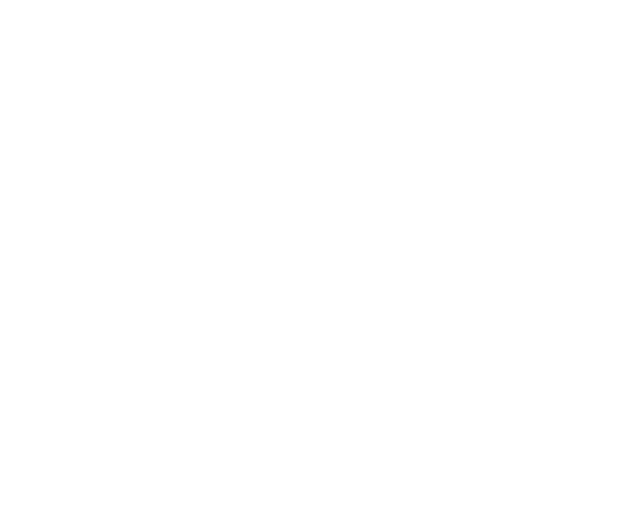
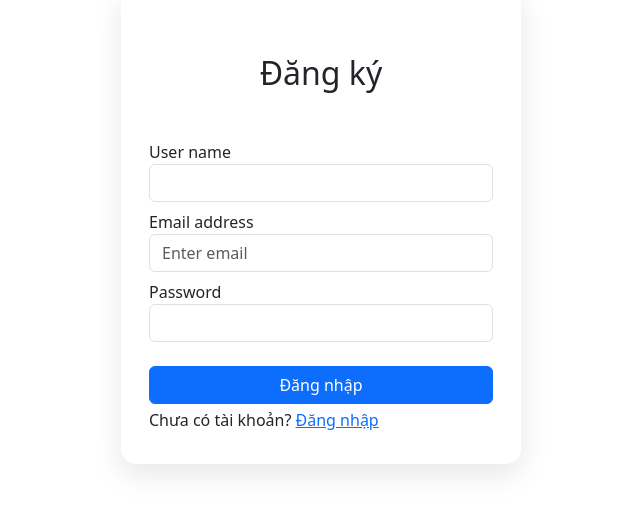
Before and after one commit to hai-dang-vt19/interior_ui, a Vue app: page /auth/register in a window 1280 px wide. Shown: the part 173-686 px from the top of the page, without its empty margins (319-959 px from the left). Built offline with nearby package versions, Linux system fonts and the light colour scheme.

Commit message:
Craete text and css left bar admin

```diff
--- a/package.json
+++ b/package.json
@@ -9,8 +9,10 @@
   },
   "dependencies": {
     "axios": "^1.7.2",
+    "bootstrap": "^5.3.3",
+    "bootstrap-vue": "^2.23.1",
     "core-js": "^3.8.3",
-    "vue": "^2.6.14",
+    "vue": "2",
     "vue-router": "^3.6.5",
     "vuejs-paginate": "^2.1.0",
     "vuex": "^3.6.2"
--- a/src/layouts/AdminLayout.vue
+++ b/src/layouts/AdminLayout.vue
@@ -1,6 +1,89 @@
 <template>
-  <div>
-    <router-view></router-view> <!-- Nội dung của các route con sẽ được hiển thị ở đây -->
+  <div class="d-flex">
+    <div class="nav-interior text-wrap">
+      <div class="mb-2">
+        <b-img :src="require('@/assets/logo.png')" fluid class="img-logo"></b-img>
+      </div>
+      <div class="list-item">
+        <router-link :to="{name: 'DashboardPage'}" class="router-link active">
+          <svg xmlns="http://www.w3.org/2000/svg" width="16" height="16" fill="currentColor" class="bi bi-speedometer" viewBox="0 0 16 16">
+            <path d="M8 2a.5.5 0 0 1 .5.5V4a.5.5 0 0 1-1 0V2.5A.5.5 0 0 1 8 2M3.732 3.732a.5.5 0 0 1 .707 0l.915.914a.5.5 0 1 1-.708.708l-.914-.915a.5.5 0 0 1 0-.707M2 8a.5.5 0 0 1 .5-.5h1.586a.5.5 0 0 1 0 1H2.5A.5.5 0 0 1 2 8m9.5 0a.5.5 0 0 1 .5-.5h1.5a.5.5 0 0 1 0 1H12a.5.5 0 0 1-.5-.5m.754-4.246a.39.39 0 0 0-.527-.02L7.547 7.31A.91.91 0 1 0 8.85 8.569l3.434-4.297a.39.39 0 0 0-.029-.518z"/>
+            <path fill-rule="evenodd" d="M6.664 15.889A8 8 0 1 1 9.336.11a8 8 0 0 1-2.672 15.78zm-4.665-4.283A11.95 11.95 0 0 1 8 10c2.186 0 4.236.585 6.001 1.606a7 7 0 1 0-12.002 0"/>
+          </svg>
+          <div class="ms-2">Dashboard</div>
+        </router-link>
+        <router-link :to="{name: 'DashboardPage'}" class="router-link">
+          <svg xmlns="http://www.w3.org/2000/svg" width="16" height="16" fill="currentColor" class="bi bi-basket2-fill" viewBox="0 0 16 16">
+            <path d="M5.929 1.757a.5.5 0 1 0-.858-.514L2.217 6H.5a.5.5 0 0 0-.5.5v1a.5.5 0 0 0 .5.5h.623l1.844 6.456A.75.75 0 0 0 3.69 15h8.622a.75.75 0 0 0 .722-.544L14.877 8h.623a.5.5 0 0 0 .5-.5v-1a.5.5 0 0 0-.5-.5h-1.717L10.93 1.243a.5.5 0 1 0-.858.514L12.617 6H3.383zM4 10a1 1 0 0 1 2 0v2a1 1 0 1 1-2 0zm3 0a1 1 0 0 1 2 0v2a1 1 0 1 1-2 0zm4-1a1 1 0 0 1 1 1v2a1 1 0 1 1-2 0v-2a1 1 0 0 1 1-1"/>
+          </svg>
+          <div class="ms-2">Đơn hàng</div>
+        </router-link>
+
+        <div class="group-title fs-6 mt-3">
+          <b-icon icon="dash-lg" class="me-2"></b-icon>Sản phẩm
+        </div>
+        <router-link :to="{name: 'DashboardPage'}" class="router-link">
+          <svg xmlns="http://www.w3.org/2000/svg" width="16" height="16" fill="currentColor" class="bi bi-box-seam-fill" viewBox="0 0 16 16">
+            <path fill-rule="evenodd" d="M15.528 2.973a.75.75 0 0 1 .472.696v8.662a.75.75 0 0 1-.472.696l-7.25 2.9a.75.75 0 0 1-.557 0l-7.25-2.9A.75.75 0 0 1 0 12.331V3.669a.75.75 0 0 1 .471-.696L7.443.184l.01-.003.268-.108a.75.75 0 0 1 .558 0l.269.108.01.003zM10.404 2 4.25 4.461 1.846 3.5 1 3.839v.4l6.5 2.6v7.922l.5.2.5-.2V6.84l6.5-2.6v-.4l-.846-.339L8 5.961 5.596 5l6.154-2.461z"/>
+          </svg>
+          <div class="ms-2">Thiết kế</div>
+        </router-link>
+        <router-link :to="{name: 'DashboardPage'}" class="router-link">
+          <svg xmlns="http://www.w3.org/2000/svg" width="16" height="16" fill="currentColor" class="bi bi-clipboard-data-fill" viewBox="0 0 16 16">
+            <path d="M6.5 0A1.5 1.5 0 0 0 5 1.5v1A1.5 1.5 0 0 0 6.5 4h3A1.5 1.5 0 0 0 11 2.5v-1A1.5 1.5 0 0 0 9.5 0zm3 1a.5.5 0 0 1 .5.5v1a.5.5 0 0 1-.5.5h-3a.5.5 0 0 1-.5-.5v-1a.5.5 0 0 1 .5-.5z"/>
+            <path d="M4 1.5H3a2 2 0 0 0-2 2V14a2 2 0 0 0 2 2h10a2 2 0 0 0 2-2V3.5a2 2 0 0 0-2-2h-1v1A2.5 2.5 0 0 1 9.5 5h-3A2.5 2.5 0 0 1 4 2.5zM10 8a1 1 0 1 1 2 0v5a1 1 0 1 1-2 0zm-6 4a1 1 0 1 1 2 0v1a1 1 0 1 1-2 0zm4-3a1 1 0 0 1 1 1v3a1 1 0 1 1-2 0v-3a1 1 0 0 1 1-1"/>
+          </svg>
+          <div class="ms-2">Kho hàng</div>
+        </router-link>
+
+        <div class="group-title fs-6 mt-3">
+          <b-icon icon="dash-lg" class="me-2"></b-icon>Người dùng
+        </div>
+        <router-link :to="{name: 'DashboardPage'}" class="router-link">
+          <svg xmlns="http://www.w3.org/2000/svg" width="16" height="16" fill="currentColor" class="bi bi-person-hearts" viewBox="0 0 16 16">
+            <path fill-rule="evenodd" d="M11.5 1.246c.832-.855 2.913.642 0 2.566-2.913-1.924-.832-3.421 0-2.566M9 5a3 3 0 1 1-6 0 3 3 0 0 1 6 0m-9 8c0 1 1 1 1 1h10s1 0 1-1-1-4-6-4-6 3-6 4m13.5-8.09c1.387-1.425 4.855 1.07 0 4.277-4.854-3.207-1.387-5.702 0-4.276ZM15 2.165c.555-.57 1.942.428 0 1.711-1.942-1.283-.555-2.281 0-1.71Z"/>
+          </svg>
+          <div class="ms-2">Khách hàng</div>
+        </router-link>
+        <router-link :to="{name: 'DashboardPage'}" class="router-link">
+          <svg xmlns="http://www.w3.org/2000/svg" width="16" height="16" fill="currentColor" class="bi bi-person-lines-fill" viewBox="0 0 16 16">
+            <path d="M6 8a3 3 0 1 0 0-6 3 3 0 0 0 0 6m-5 6s-1 0-1-1 1-4 6-4 6 3 6 4-1 1-1 1zM11 3.5a.5.5 0 0 1 .5-.5h4a.5.5 0 0 1 0 1h-4a.5.5 0 0 1-.5-.5m.5 2.5a.5.5 0 0 0 0 1h4a.5.5 0 0 0 0-1zm2 3a.5.5 0 0 0 0 1h2a.5.5 0 0 0 0-1zm0 3a.5.5 0 0 0 0 1h2a.5.5 0 0 0 0-1z"/>
+          </svg>
+          <div class="ms-2">Nhân viên</div>
+        </router-link>
+        <router-link :to="{name: 'DashboardPage'}" class="router-link">
+          <svg xmlns="http://www.w3.org/2000/svg" width="16" height="16" fill="currentColor" class="bi bi-person-vcard-fill" viewBox="0 0 16 16">
+            <path d="M0 4a2 2 0 0 1 2-2h12a2 2 0 0 1 2 2v8a2 2 0 0 1-2 2H2a2 2 0 0 1-2-2zm9 1.5a.5.5 0 0 0 .5.5h4a.5.5 0 0 0 0-1h-4a.5.5 0 0 0-.5.5M9 8a.5.5 0 0 0 .5.5h4a.5.5 0 0 0 0-1h-4A.5.5 0 0 0 9 8m1 2.5a.5.5 0 0 0 .5.5h3a.5.5 0 0 0 0-1h-3a.5.5 0 0 0-.5.5m-1 2C9 10.567 7.21 9 5 9c-2.086 0-3.8 1.398-3.984 3.181A1 1 0 0 0 2 13h6.96q.04-.245.04-.5M7 6a2 2 0 1 0-4 0 2 2 0 0 0 4 0"/>
+          </svg>
+          <div class="ms-2">Môi giới</div>
+        </router-link>
+
+        <div class="group-title fs-6 mt-3">
+          <b-icon icon="dash-lg" class="me-2"></b-icon>Thông tin khác
+        </div>
+        <router-link :to="{name: 'DashboardPage'}" class="router-link">
+          <svg xmlns="http://www.w3.org/2000/svg" width="16" height="16" fill="currentColor" class="bi bi-person-hearts" viewBox="0 0 16 16">
+            <path fill-rule="evenodd" d="M11.5 1.246c.832-.855 2.913.642 0 2.566-2.913-1.924-.832-3.421 0-2.566M9 5a3 3 0 1 1-6 0 3 3 0 0 1 6 0m-9 8c0 1 1 1 1 1h10s1 0 1-1-1-4-6-4-6 3-6 4m13.5-8.09c1.387-1.425 4.855 1.07 0 4.277-4.854-3.207-1.387-5.702 0-4.276ZM15 2.165c.555-.57 1.942.428 0 1.711-1.942-1.283-.555-2.281 0-1.71Z"/>
+          </svg>
+          <div class="ms-2">Mã giảm giá</div>
+        </router-link>
+        <router-link :to="{name: 'DashboardPage'}" class="router-link">
+          <svg xmlns="http://www.w3.org/2000/svg" width="16" height="16" fill="currentColor" class="bi bi-person-lines-fill" viewBox="0 0 16 16">
+            <path d="M6 8a3 3 0 1 0 0-6 3 3 0 0 0 0 6m-5 6s-1 0-1-1 1-4 6-4 6 3 6 4-1 1-1 1zM11 3.5a.5.5 0 0 1 .5-.5h4a.5.5 0 0 1 0 1h-4a.5.5 0 0 1-.5-.5m.5 2.5a.5.5 0 0 0 0 1h4a.5.5 0 0 0 0-1zm2 3a.5.5 0 0 0 0 1h2a.5.5 0 0 0 0-1zm0 3a.5.5 0 0 0 0 1h2a.5.5 0 0 0 0-1z"/>
+          </svg>
+          <div class="ms-2">Phân quyền</div>
+        </router-link>
+        <router-link :to="{name: 'DashboardPage'}" class="router-link">
+          <svg xmlns="http://www.w3.org/2000/svg" width="16" height="16" fill="currentColor" class="bi bi-person-vcard-fill" viewBox="0 0 16 16">
+            <path d="M0 4a2 2 0 0 1 2-2h12a2 2 0 0 1 2 2v8a2 2 0 0 1-2 2H2a2 2 0 0 1-2-2zm9 1.5a.5.5 0 0 0 .5.5h4a.5.5 0 0 0 0-1h-4a.5.5 0 0 0-.5.5M9 8a.5.5 0 0 0 .5.5h4a.5.5 0 0 0 0-1h-4A.5.5 0 0 0 9 8m1 2.5a.5.5 0 0 0 .5.5h3a.5.5 0 0 0 0-1h-3a.5.5 0 0 0-.5.5m-1 2C9 10.567 7.21 9 5 9c-2.086 0-3.8 1.398-3.984 3.181A1 1 0 0 0 2 13h6.96q.04-.245.04-.5M7 6a2 2 0 1 0-4 0 2 2 0 0 0 4 0"/>
+          </svg>
+          <div class="ms-2">Lịch sử hệ thống</div>
+        </router-link>
+      </div>
+    </div>
+    <div class="views-interior">
+      <router-view></router-view> <!-- Nội dung của các route con sẽ được hiển thị ở đây -->
+    </div>
   </div>
 </template>
 
@@ -9,3 +92,49 @@ export default {
   name: 'AdminLayout',
 };
 </script>
+
+<style scoped>
+.nav-interior {
+  display: block;
+  overflow-y: auto;
+  height: 100vh;
+  width: calc(100% - 85%);
+  min-width: 10rem;
+  background-color: #292929;
+  /* background-color: #292929; */
+}
+
+.views-interior {
+  width: 100vw;
+}
+
+.img-logo {
+  width: 100%;
+  object-fit: cover;
+}
+
+.router-link {
+  display: flex;
+  align-items: center;
+  padding: 0.5rem;
+  margin: 0.5rem;
+  border: none;
+  border-radius: 10px;
+  text-decoration: none;
+  color: #fff;
+  filter: blur(0.5px);
+}
+.router-link:hover {
+  filter: blur(0px);
+  background-color: rgba(151, 151, 151, 0.829);
+}
+.active {
+  color: #292929;
+  background-color: #ffffff;
+  filter: blur(0px);
+}
+
+.group-title {
+  color: rgba(151, 151, 151, 0.829);
+}
+</style>
--- /dev/null
+++ b/src/layouts/AuthLayout.vue
@@ -0,0 +1,11 @@
+<template>
+  <div>
+    <router-view></router-view> <!-- Nội dung của các route con sẽ được hiển thị ở đây -->
+  </div>
+</template>
+
+<script>
+export default {
+  name: 'AuthLayout',
+};
+</script>
--- a/src/main.js
+++ b/src/main.js
@@ -2,9 +2,13 @@ import Vue from 'vue'
 import App from './App.vue'
 import store from './store/store';
 import router from './router/router';
+import {BootstrapVue, BootstrapVueIcons} from 'bootstrap-vue';
+import 'bootstrap/dist/css/bootstrap.css';
+import 'bootstrap-vue/dist/bootstrap-vue.css';
 
 Vue.config.productionTip = false;
-
+Vue.use(BootstrapVue);
+Vue.use(BootstrapVueIcons);
 new Vue({
   store,
   router,
--- a/src/router/router.js
+++ b/src/router/router.js
@@ -1,9 +1,11 @@
 import Vue from "vue";
 import Router from "vue-router";
 
-import AdminLayout from "@/layouts/AdminLayout.vue";
+import AuthLayout from "@/layouts/AuthLayout.vue";
 import RegistrationPage from "@/views/admin/RegistrationPage.vue";
 import LoginPage from "@/views/admin/LoginPage.vue";
+
+import AdminLayout from "@/layouts/AdminLayout.vue";
 import DashBoard from "@/views/admin/DashBoard.vue";
 
 import ClientLayout from "@/layouts/ClientLayout.vue";
@@ -13,8 +15,8 @@ Vue.use(Router);
 
 const routes = [
   {
-    path: '/admin',
-    component: AdminLayout,
+    path: '/auth',
+    component: AuthLayout,
     children: [
       {
         path: 'register',
@@ -26,9 +28,16 @@ const routes = [
         name: 'LoginPage',
         component: LoginPage
       },
+    ],
+  },
+
+  {
+    path: '/admin',
+    component: AdminLayout,
+    children: [
       {
         path: 'dashboard',
-        name: 'dashboard',
+        name: 'DashboardPage',
         component: DashBoard
       }
     ],
--- a/src/store/modules/auth.js
+++ b/src/store/modules/auth.js
@@ -18,7 +18,6 @@ const actions = {
     commit('setUser', user);
   },
   login({commit}, user) {
-    console.log(user);
 
     commit('setUser', user);
   }
--- a/src/views/admin/LoginPage.vue
+++ b/src/views/admin/LoginPage.vue
@@ -1,20 +1,50 @@
 <template>
   <div class="from_register">
-    <div class="container">
-      <h2>Đăng Nhập</h2>
-      <form @submit.prevent="onSubmit">
-        <label for="email">Email</label>
-        <input type="email" id="email" v-model="email" required />
+    <b-card class="formatCard">
+      <div class="container">
+        <h2 class="text-center m-5">Đăng nhập</h2>
+        <b-form @submit.prevent="onSubmit">
+          <b-form-group
+            id="group-email"
+            label="Email address"
+            label-for="email"
+            class="mb-2"
+          >
+            <b-form-input
+              id="email"
+              v-model="email"
+              type="email"
+              placeholder="Enter email"
+              required
+            ></b-form-input>
+          </b-form-group>
 
-        <label for="password">Password</label>
-        <input type="password" id="password" v-model="password" required />
+          <b-form-group
+            id="group-password"
+            label="Password"
+            label-for="password"
+            class="mb-2"
+          >
+            <b-form-input
+              id="password"
+              v-model="password"
+              type="password"
+              required
+            ></b-form-input>
+          </b-form-group>
 
-        <button type="submit">Đăng nhập</button>
-      </form>
-      <div class="footer">
-        <p>Chưa có tài khoản? <router-link :to="{name: 'RegistrationPage'}">Đăng ký</router-link></p>
+          <b-button variant="primary" type="submit" class="mt-3 mb-1 w-100">Đăng nhập</b-button>
+        </b-form>
+        <div class="footer">
+          <p>
+            Chưa có tài khoản?
+            <router-link :to="{ name: 'RegistrationPage' }"
+              >Đăng ký</router-link
+            >
+          </p>
+        </div>
       </div>
-    </div>
+    </b-card>
   </div>
 </template>
 
@@ -24,26 +54,27 @@ import { mapActions } from "vuex";
 export default {
   data() {
     return {
-      email: '',
-      password: '',
+      email: "test@fabbi.com.vn",
+      password: "5484",
     };
   },
 
   methods: {
-    ...mapActions('auth', ['login']),
+    ...mapActions("auth", ["login"]),
     onSubmit() {
       const user = {
         email: this.email,
         password: this.password,
       };
+
       this.login(user);
-      console.log(user);
 
       alert("Đăng nhập thành công");
-    }
-  }
+
+      this.$router.push({name: 'DashboardPage'});
+    },
+  },
 };
-
 </script>
 
 <style scoped>
@@ -53,79 +84,11 @@ export default {
   align-items: center;
   height: 100vh;
 }
-
-.container {
-  background-color: #ffffff; /* Nền trắng cho container */
+.formatCard {
+  width: calc(100% - 50%);
+  max-width: 25rem;
   border-radius: 15px; /* Bo tròn góc */
   box-shadow: 0 10px 30px rgba(0, 0, 0, 0.1); /* Đổ bóng nhẹ */
-  padding: 40px;
-  width: 100%; /* Chiều rộng 100% */
-  max-width: 400px; /* Chiều rộng tối đa */
+  border: none;
 }
-
-h2 {
-  text-align: center;
-  color: #333333; /* Màu chữ tối */
-  margin-bottom: 20px;
-  font-size: 24px; /* Kích thước font tiêu đề */
-}
-
-form {
-  display: flex;
-  flex-direction: column;
-}
-
-label {
-  margin-bottom: 5px;
-  font-weight: bold;
-}
-
-input[type="text"],
-input[type="email"],
-input[type="password"] {
-  padding: 12px;
-  margin-bottom: 15px;
-  border: 1px solid #e2e8f0; /* Đường viền nhẹ */
-  border-radius: 8px; /* Bo tròn góc */
-  font-size: 16px;
-  transition: border-color 0.3s;
-}
-
-input[type="text"]:focus,
-input[type="email"]:focus,
-input[type="password"]:focus {
-  border-color: #4A90E2; /* Màu khi focus */
-  outline: none;
-}
-
-button {
-  background-color: #4A90E2; /* Màu xanh dương */
-  color: #ffffff; /* Màu chữ trắng */
-  padding: 12px;
-  border: none;
-  border-radius: 8px; /* Bo tròn góc */
-  font-size: 16px;
-  cursor: pointer;
-  transition: background-color 0.3s;
-}
-
-button:hover {
-  background-color: #357ABD; /* Màu tối hơn khi hover */
-}
-
-.footer {
-  text-align: center;
-  margin-top: 20px;
-  font-size: 14px;
-}
-
-.footer a {
-  color: #4A90E2; /* Màu liên kết */
-  text-decoration: none;
-}
-
-.footer a:hover {
-  text-decoration: underline; /* Gạch chân khi hover */
-}
-
 </style>
--- a/src/views/admin/RegistrationPage.vue
+++ b/src/views/admin/RegistrationPage.vue
@@ -1,25 +1,67 @@
 <template>
   <div class="from_register">
-    <div class="container">
-      <h2>Đăng ký</h2>
-      <form @submit.prevent="onSubmit">
-        <label for="username">Username</label>
-        <input type="text" id="username" v-model="username" required />
+    <b-card class="formatCard">
+      <div class="container">
+        <h2 class="text-center m-5">Đăng ký</h2>
+        <b-form @submit.prevent="onSubmit">
+          <b-form-group
+            id="group-username"
+            label="User name"
+            label-for="username"
+            class="mb-2"
+          >
+            <b-form-input
+              id="username"
+              v-model="username"
+              type="text"
+              required
+            ></b-form-input>
+          </b-form-group>
 
-        <label for="email">Email</label>
-        <input type="email" id="email" v-model="email" required />
+          <b-form-group
+            id="group-email"
+            label="Email address"
+            label-for="email"
+            class="mb-2"
+          >
+            <b-form-input
+              id="email"
+              v-model="email"
+              type="email"
+              placeholder="Enter email"
+              required
+            ></b-form-input>
+          </b-form-group>
 
-        <label for="password">Password</label>
-        <input type="password" id="password" v-model="password" required />
+          <b-form-group
+            id="group-password"
+            label="Password"
+            label-for="password"
+            class="mb-2"
+          >
+            <b-form-input
+              id="password"
+              v-model="password"
+              type="password"
+              required
+            ></b-form-input>
+          </b-form-group>
 
-        <button type="submit">Đăng Nhập</button>
-      </form>
-      <div class="footer">
-        <p>Đã có tài khoản? <router-link :to="{name: 'LoginPage'}">Đăng nhập</router-link></p>
+          <b-button variant="primary" type="submit" class="mt-3 mb-1 w-100">Đăng nhập</b-button>
+        </b-form>
+        <div class="footer">
+          <p>
+            Chưa có tài khoản?
+            <router-link :to="{ name: 'LoginPage' }"
+              >Đăng nhập</router-link
+            >
+          </p>
+        </div>
       </div>
-    </div>
+    </b-card>
   </div>
 </template>
+
 
 
 <script>
@@ -58,80 +100,11 @@ export default {
   align-items: center;
   height: 100vh;
 }
-
-.container {
-  background-color: #ffffff; /* Nền trắng cho container */
+.formatCard {
+  width: calc(100% - 50%);
+  max-width: 25rem;
   border-radius: 15px; /* Bo tròn góc */
   box-shadow: 0 10px 30px rgba(0, 0, 0, 0.1); /* Đổ bóng nhẹ */
-  padding: 40px;
-  width: 100%; /* Chiều rộng 100% */
-  max-width: 400px; /* Chiều rộng tối đa */
+  border: none;
 }
-
-h2 {
-  text-align: center;
-  color: #333333; /* Màu chữ tối */
-  margin-bottom: 20px;
-  font-size: 24px; /* Kích thước font tiêu đề */
-}
-
-form {
-  display: flex;
-  flex-direction: column;
-}
-
-label {
-  margin-bottom: 5px;
-  font-weight: bold;
-}
-
-input[type="text"],
-input[type="email"],
-input[type="password"] {
-  padding: 12px;
-  margin-bottom: 15px;
-  border: 1px solid #e2e8f0; /* Đường viền nhẹ */
-  border-radius: 8px; /* Bo tròn góc */
-  font-size: 16px;
-  transition: border-color 0.3s;
-}
-
-input[type="text"]:focus,
-input[type="email"]:focus,
-input[type="password"]:focus {
-  border-color: #4A90E2; /* Màu khi focus */
-  outline: none;
-}
-
-button {
-  background-color: #4A90E2; /* Màu xanh dương */
-  color: #ffffff; /* Màu chữ trắng */
-  padding: 12px;
-  border: none;
-  border-radius: 8px; /* Bo tròn góc */
-  font-size: 16px;
-  cursor: pointer;
-  transition: background-color 0.3s;
-}
-
-button:hover {
-  background-color: #357ABD; /* Màu tối hơn khi hover */
-}
-
-.footer {
-  text-align: center;
-  margin-top: 20px;
-  font-size: 14px;
-}
-
-.footer a {
-  color: #4A90E2; /* Màu liên kết */
-  text-decoration: none;
-}
-
-.footer a:hover {
-  text-decoration: underline; /* Gạch chân khi hover */
-}
-
-
 </style>
```
Also changed, not shown: src/assets/logo.png, 1 other file (tests, documents, lock files or other folders).
